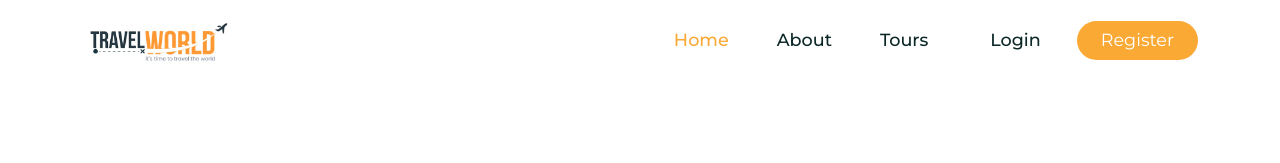
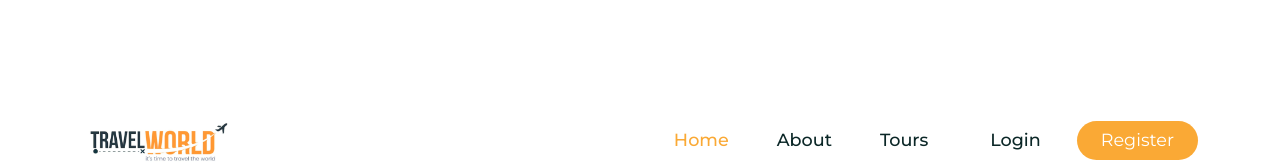
Before and after one commit to Rocky1998-rk/Tour-Management-System, a React (Create React App) app: page /home in a window 1280 px wide. Shown: the top 163 px of the page. Built offline with nearby package versions, Linux system fonts and the light colour scheme; no server answers; the HTML template or start-up script is replaced by a standard one; a web font is replaced by a local one.

Commit message:
commit-chg

```diff
--- a/src/components/Layout/Layout.jsx
+++ b/src/components/Layout/Layout.jsx
@@ -2,10 +2,12 @@ import React from 'react'
 import Header from '../Header/Header'
 import Footer from '../Footer/Footer'
 import Routers from '../../router/Router'
+import { ToastContainer } from 'react-toastify'
 
 const Layout = () => {
   return (
     <>
+    <ToastContainer position="top-right" autoClose={2000} />
     <Header/>
     <Routers/>
     <Footer/>
```
